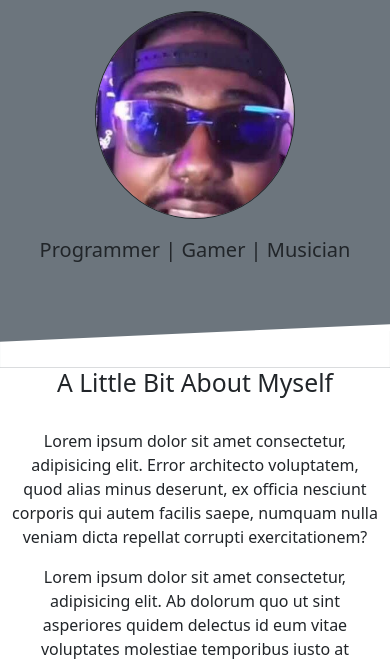
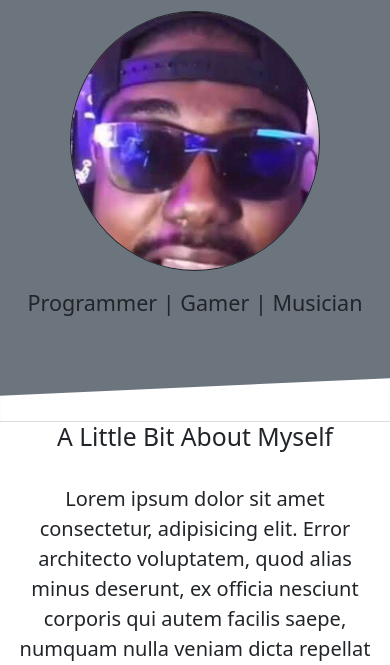
Before and after one commit to MainLah/portfolio, a website: page index.html in a window 390 px wide. Shown: the part 174-839 px from the top of the page. Drawn offline with nearby package versions, Linux system fonts and the light colour scheme.

Commit message:
updated responsiveness

```diff
--- a/index.html
+++ b/index.html
@@ -70,11 +70,11 @@
         <img
           src="img/kanye.jpg"
           alt="Kanye East"
-          width="200"
+          width="250"
           class="rounded-circle border border-dark img-tilt"
         />
       </div>
-      <p class="lead mt-3">Programmer | Gamer | Musician</p>
+      <p class="lead mt-3 fs-4">Programmer | Gamer | Musician</p>
       <div id="link-about"></div>
       <svg xmlns="http://www.w3.org/2000/svg" viewBox="0 0 1440 320">
         <path
@@ -95,7 +95,7 @@
           </div>
         </div>
         <div class="row text-center justify-content-center">
-          <div class="col-md-4">
+          <div class="col-md-4 col-lg-5 fs-5">
             <p>
               Lorem ipsum dolor sit amet consectetur, adipisicing elit. Error
               architecto voluptatem, quod alias minus deserunt, ex officia
@@ -103,7 +103,7 @@
               dicta repellat corrupti exercitationem?
             </p>
           </div>
-          <div class="col-md-4">
+          <div class="col-md-4 col-lg-5 6 fs-5">
             <p>
               Lorem ipsum dolor sit amet consectetur, adipisicing elit. Ab
               dolorum quo ut sint asperiores quidem delectus id eum vitae
```
